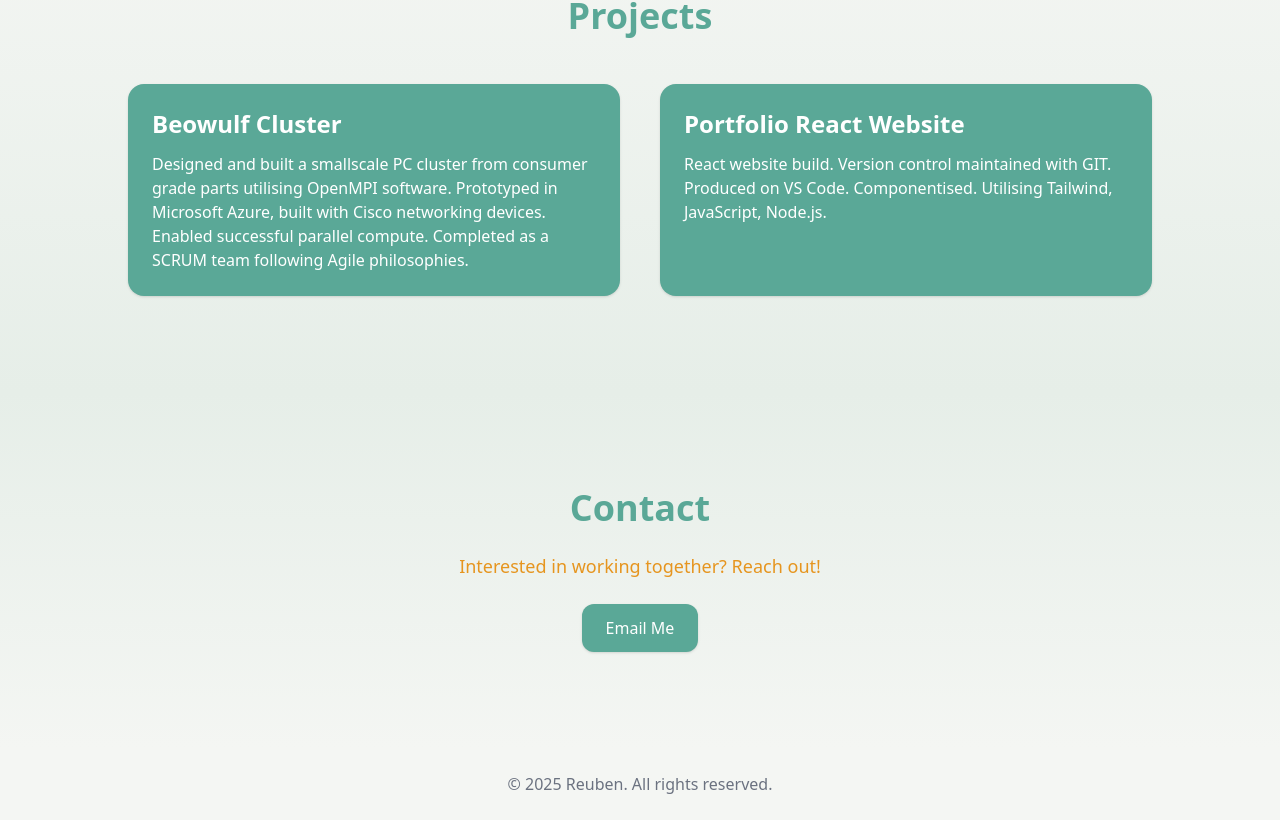
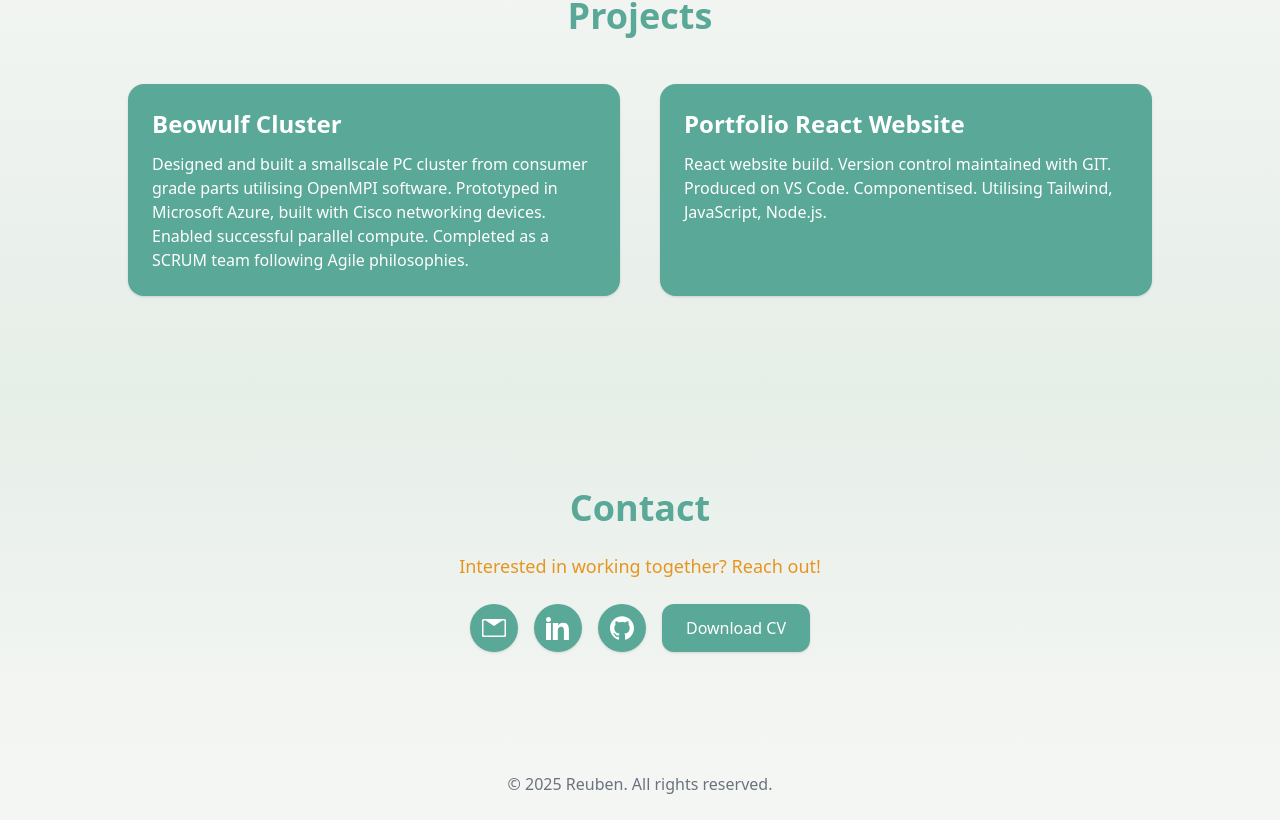
Before and after one commit to reubenmca/portfolio, a React (Create React App) app: page / in a window 1280 px wide. Shown: the part 1772-2592 px from the top of the page. Built offline with nearby package versions, Linux system fonts and the light colour scheme.

Commit message:
downloadable CV

```diff
--- a/src/components/Contact.js
+++ b/src/components/Contact.js
@@ -10,14 +10,72 @@ export function Contact() {
         <p className="text-lg text-accent mb-6">
           Interested in working together? Reach out!
         </p>
-        <a
-          href="mailto:reumca3@gmail.com"
-          target="_blank"
-          rel="noreferrer"
-          className="inline-block bg-primary text-white px-6 py-3 rounded-xl shadow hover:bg-accent transition-all"
-        >
-          Email Me
-        </a>
+
+        <div className="flex gap-4 justify-center mt-6">
+  {/* Email Icon */}
+  <a
+    href="mailto:reumca3@gmail.com"
+    target="_blank"
+    rel="noopener noreferrer"
+    className="bg-primary text-white p-3 rounded-full shadow hover:bg-accent transition"
+  >
+    <svg
+      xmlns="http://www.w3.org/2000/svg"
+      className="h-6 w-6"
+      fill="currentColor"
+      viewBox="0 0 24 24"
+    >
+      <path d="M1.5 4.5h21v15h-21v-15zm0-1.5a1.5 1.5 0 0 0-1.5 1.5v15a1.5 1.5 0 0 0 1.5 1.5h21a1.5 1.5 0 0 0 1.5-1.5v-15a1.5 1.5 0 0 0-1.5-1.5h-21zm10.5 7l10.5-7h-21l10.5 7z"/>
+    </svg>
+  </a>
+
+  {/* LinkedIn Icon */}
+  <a
+    href="https://www.linkedin.com/in/reuben-mcarley-98a16b26b/"
+    target="_blank"
+    rel="noopener noreferrer"
+    className="bg-primary text-white p-3 rounded-full shadow hover:bg-accent transition-all"
+  >
+    <svg
+      xmlns="http://www.w3.org/2000/svg"
+      className="h-6 w-6"
+      fill="currentColor"
+      viewBox="0 0 24 24"
+    >
+      <path d="M4.98 3.5C4.98 4.88 3.87 6 2.5 6S0 4.88 0 3.5 1.12 1 2.5 1 4.98 2.12 4.98 3.5zM0 24V7h5v17H0zm7.5-17h4.77v2.32h.07c.66-1.25 2.27-2.57 4.67-2.57 4.99 0 5.91 3.28 5.91 7.55V24h-5V15.42c0-2.03-.04-4.64-2.83-4.64-2.83 0-3.27 2.21-3.27 4.5V24h-5V7z"/>
+    </svg>
+  </a>
+
+  {/* GitHub Icon */}
+  <a
+    href="https://github.com/reubenmca"
+    target="_blank"
+    rel="noopener noreferrer"
+    className="bg-primary text-white p-3 rounded-full shadow hover:bg-accent transition-all"
+  >
+    <svg
+      xmlns="http://www.w3.org/2000/svg"
+      className="h-6 w-6"
+      fill="currentColor"
+      viewBox="0 0 24 24"
+    >
+      <path d="M12 .297c-6.63 0-12 5.373-12 12 0 5.303 3.438 9.8 8.205 11.387.6.113.82-.258.82-.577v-2.234c-3.338.726-4.033-1.416-4.033-1.416-.546-1.387-1.333-1.757-1.333-1.757-1.089-.744.083-.729.083-.729 1.205.084 1.838 1.236 1.838 1.236 1.07 1.835 2.809 1.305 3.495.998.108-.776.418-1.305.762-1.605-2.665-.304-5.467-1.332-5.467-5.93 0-1.31.468-2.38 1.235-3.22-.123-.303-.536-1.523.117-3.176 0 0 1.008-.322 3.3 1.23.957-.266 1.983-.399 3.003-.404 1.02.005 2.047.138 3.006.404 2.29-1.552 3.295-1.23 3.295-1.23.655 1.653.242 2.873.119 3.176.77.84 1.232 1.91 1.232 3.22 0 4.61-2.807 5.625-5.479 5.921.43.372.823 1.102.823 2.222v3.293c0 .319.216.694.825.576C20.565 22.092 24 17.592 24 12.297c0-6.627-5.373-12-12-12"/>
+    </svg>
+  </a>
+
+  {/* Download CV */}
+  <a
+  href="/assets/Reuben_McArley_CV.pdf" // put your CV in public/assets
+  download
+  className="bg-primary text-white px-6 py-3 rounded-xl shadow hover:bg-accent transition"
+>
+  Download CV
+</a>
+</div>
+
+
+
+
       </div>
     </section>
   );
```
Also changed, not shown: 1 other file (tests, documents, lock files or other folders).
